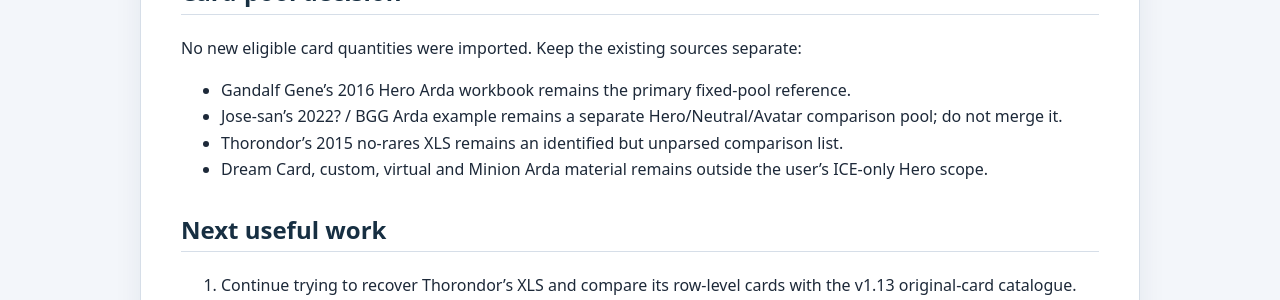
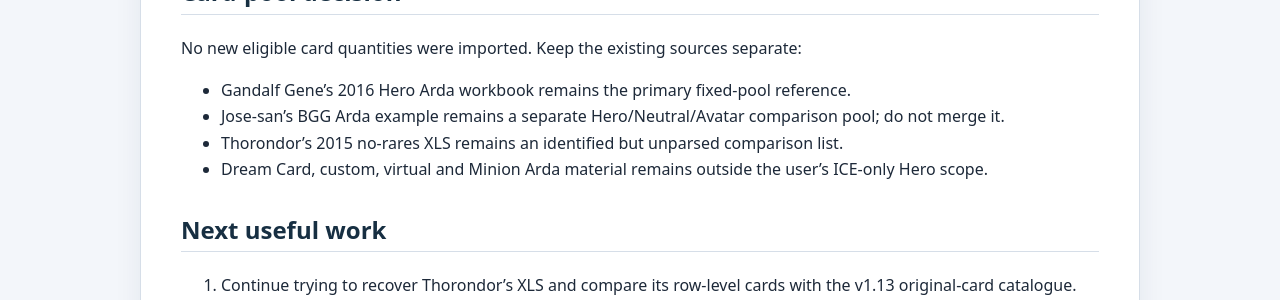
Before and after one commit to JamSpot/meccg-arda-master-database, a Jekyll site: the page built from docs/research-watch-2026-11-17.md, in a window 1280 px wide. Shown: the part 1630-1930 px from the top of the page. Built offline with Jekyll 4.4.1, drawn with Linux system fonts in a browser that asks for light colours.

Commit message:
Correct Jose-san source date wording

```diff
--- a/docs/research-watch-2026-11-17.md
+++ b/docs/research-watch-2026-11-17.md
@@ -36,7 +36,7 @@ The 2010 [Arda Game Variant: The Mission Cards](https://www.councilofelrond.org/
 No new eligible card quantities were imported. Keep the existing sources separate:
 
 - Gandalf Gene's 2016 Hero Arda workbook remains the primary fixed-pool reference.
-- Jose-san's 2022? / BGG Arda example remains a separate Hero/Neutral/Avatar comparison pool; do not merge it.
+- Jose-san's BGG Arda example remains a separate Hero/Neutral/Avatar comparison pool; do not merge it.
 - Thorondor's 2015 no-rares XLS remains an identified but unparsed comparison list.
 - Dream Card, custom, virtual and Minion Arda material remains outside the user's ICE-only Hero scope.
 
```
